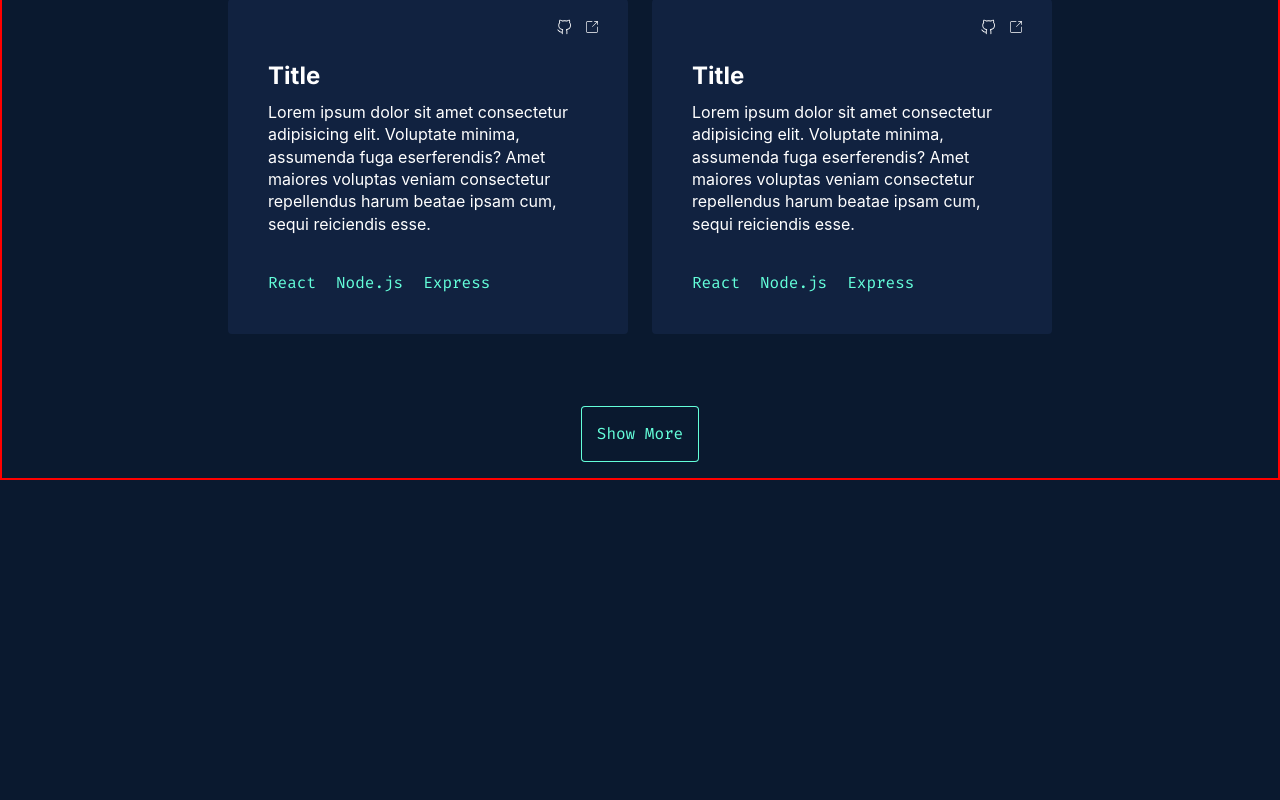
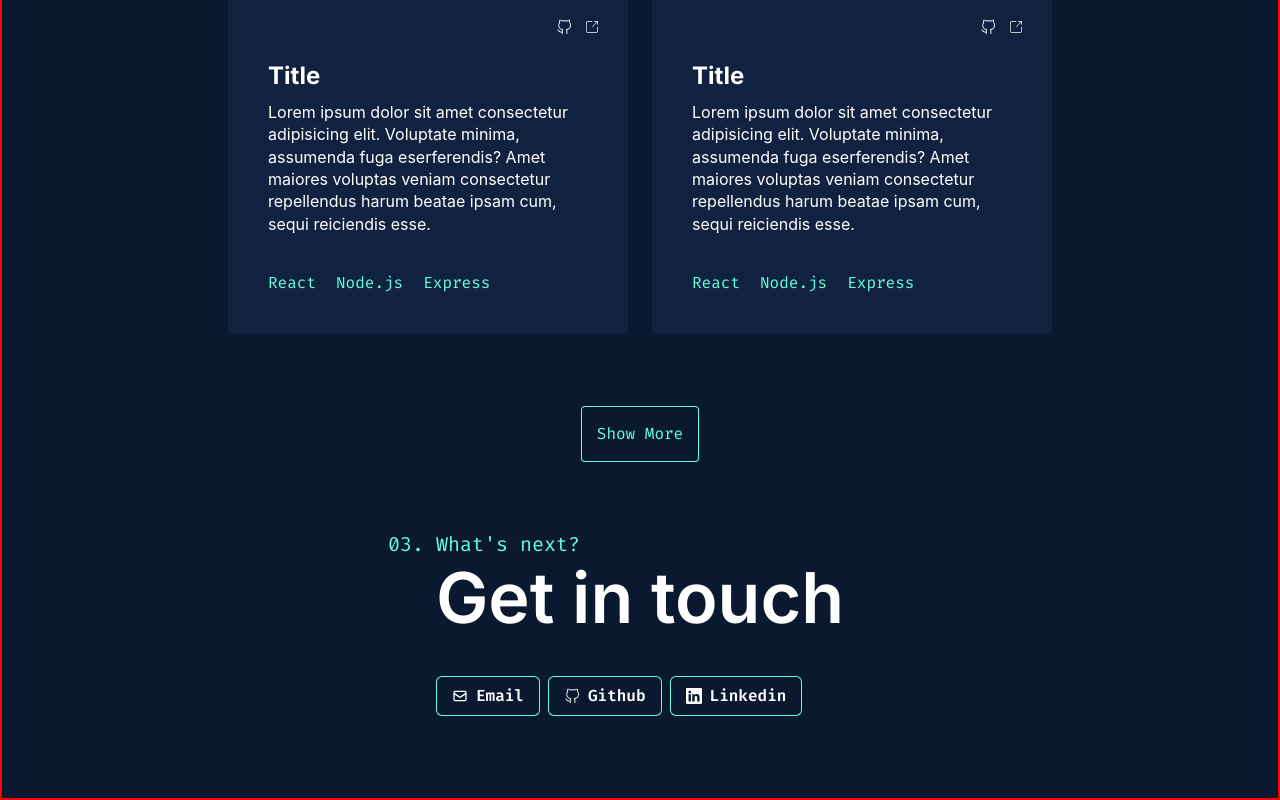
Before and after one commit to anagmrebelo/My-portfolio, a React (Vite) app: page / in a window 1280 px wide. Shown: the part 2640-3440 px from the top of the page. Before the commit the page ends 3120 px from the top, so only its background shows below. Built offline with nearby package versions, Linux system fonts and the light colour scheme.

Commit message:
Implement Contact with placeholder buttons

```diff
--- a/src/components/App.css
+++ b/src/components/App.css
@@ -304,6 +304,16 @@ button:hover {
     font-size: var(--small-font-size);
 }
 
+/* Contact section */
+
+.contact {
+    background-color: var(--bg-color);
+    display: flex;
+    justify-content: center;
+    min-height: 40vh;
+    align-items: center;
+}
+
 /* ============================== Utilities ============================== */
 
 .mg-40-rl {
@@ -338,3 +348,7 @@ button:hover {
     display: flex;
     justify-content: center;
 }
+
+.dec-with-zero {
+    list-style-type: decimal-leading-zero;
+}
--- a/src/components/Contact.tsx
+++ b/src/components/Contact.tsx
@@ -1,5 +1,30 @@
+import { Button, HStack } from "@chakra-ui/react";
+import { VscGithubAlt } from "react-icons/vsc";
+import { BsLinkedin } from "react-icons/bs";
+import { HiOutlineMail } from "react-icons/hi";
+
 function Contact(): JSX.Element {
-    return <></>;
+    return (
+        <section className="contact">
+            <div>
+                <ol start={3} className="dec-with-zero">
+                    <li className="small-heading">What's next?</li>
+                </ol>
+                <h1 className="large-heading">Get in touch</h1>
+                <HStack className="p-40-t">
+                    <Button colorScheme="github" leftIcon={<HiOutlineMail />}>
+                        Email
+                    </Button>
+                    <Button colorScheme="github" leftIcon={<VscGithubAlt />}>
+                        Github
+                    </Button>
+                    <Button colorScheme="github" leftIcon={<BsLinkedin />}>
+                        Linkedin
+                    </Button>
+                </HStack>
+            </div>
+        </section>
+    );
 }
 
 export { Contact };
```
